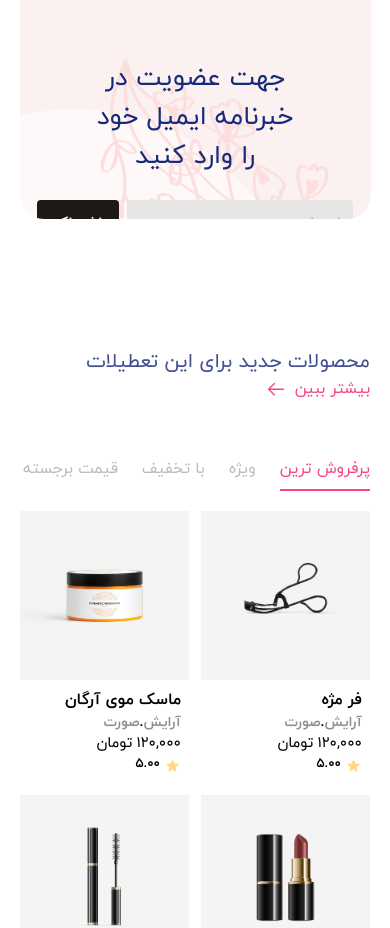
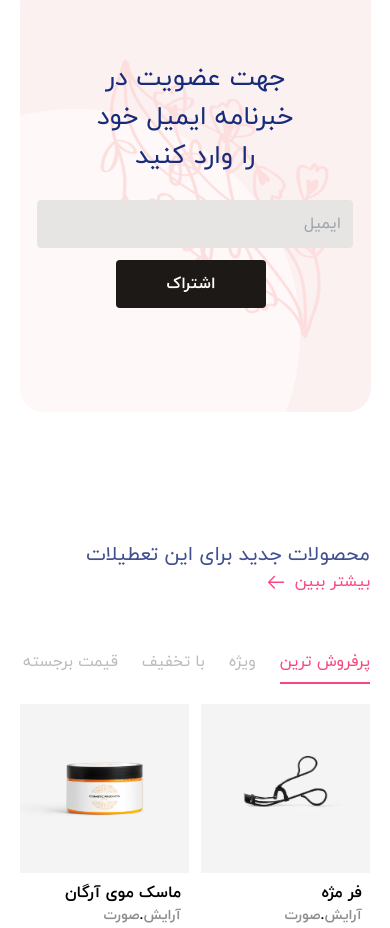
Before and after one commit to Elinazmokhtari/teta-shop-project, a Next.js app: page / in a window 390 px wide. Shown: the part 3915-4843 px from the top of the page. Built offline with nearby package versions, Linux system fonts and the light colour scheme.

Commit message:
newsLetter css  fixed

```diff
--- a/src/components/ui/NewsLetterForm.jsx
+++ b/src/components/ui/NewsLetterForm.jsx
@@ -9,7 +9,7 @@ function NewsLetterForm() {
         <>
             <section
                 data-aos="fade-up"
-                className="w-[90%] md:w-full  h-[240px]  container bg-[#FCF1F1] rounded-3xl overflow-hidden  "
+                className="w-[90%] md:w-full container bg-[#FCF1F1] rounded-3xl overflow-hidden  "
             >
                 <div className="relative ">
                     <Image src={flower1} className="absolute right-10 top-6 z-10" />
@@ -20,11 +20,11 @@ function NewsLetterForm() {
                     <p className="w-[60%] justify-center  items-end flex text-[26px] text-center text-[#172B7A]">
                         جهت عضویت در خبرنامه ایمیل خود را وارد کنید
                     </p>
-                    <div className="  w-[90%] flex items-start justify-center py-6 ">
+                    <div className="  w-[90%] flex flex-wrap items-start justify-center py-6 ">
                         <input
                             type="text"
                             placeholder="ایمیل"
-                            className="w-[350px] p-3  outline-none rounded bg-stone-200 hover:bg-stone-100 text-gray-700 transition-all duration-500 delay-75"
+                            className="w-[350px] p-3  mb-3 md:mb-0 outline-none rounded bg-stone-200 hover:bg-stone-100 text-gray-700 transition-all duration-500 delay-75"
                         />
                         <button className="w-[150px] p-3 mr-2 bg-stone-900 text-white font-bold rounded transition-all duration-500  hover:bg-[#f9467d]  ">
                             اشتراک
```
